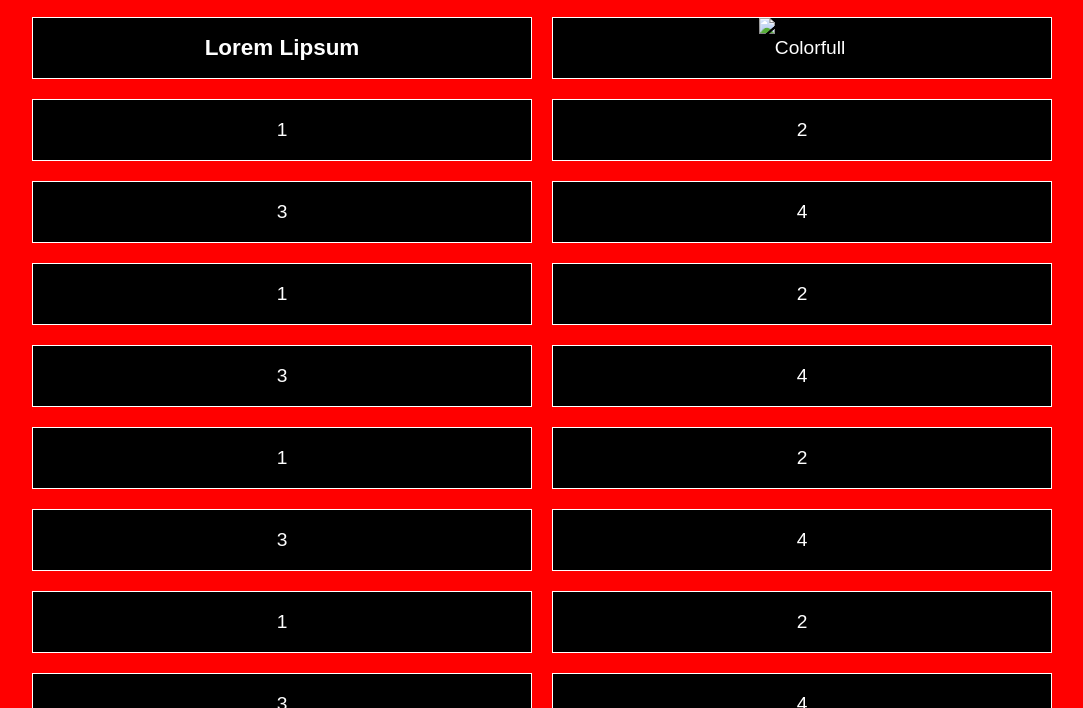
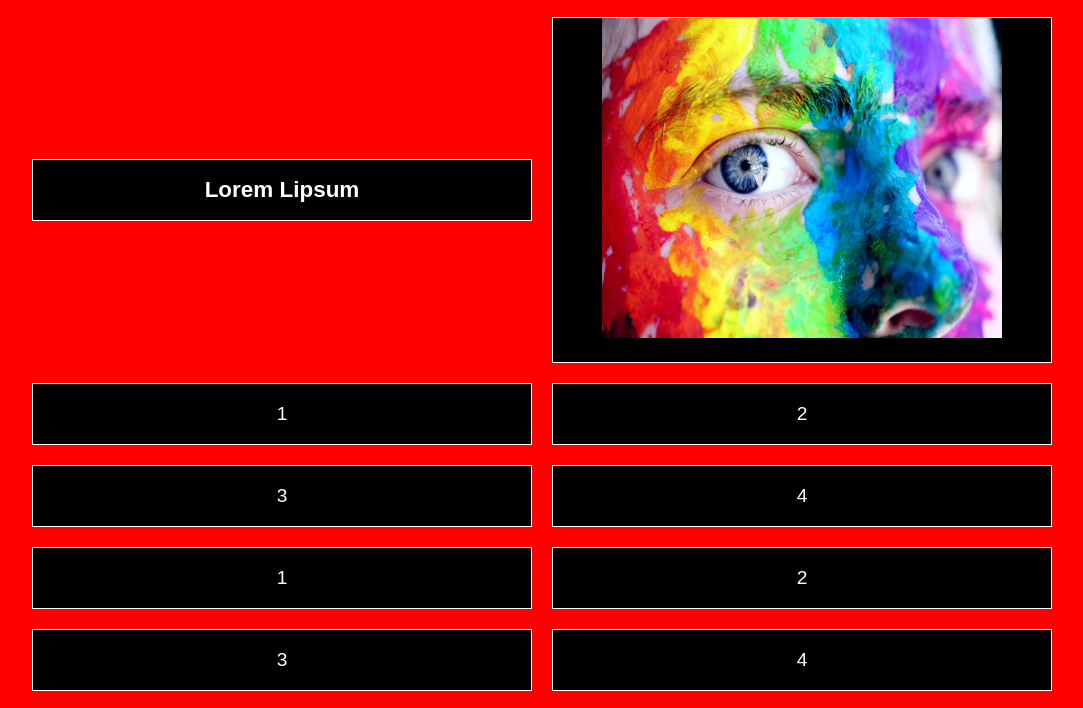
Before and after one commit to addwebcontent/dayone, a plain HTML site: page index.html in a window 1280 px wide. Shown: the part 75-783 px from the top of the page, without its empty margins (98-1181 px from the left). Drawn offline with Linux system fonts and the light colour scheme; the site is published under a folder, as on GitHub Pages, so addresses that start at the root find nothing.

Commit message:
Update index.html

```diff
--- a/index.html
+++ b/index.html
@@ -21,8 +21,8 @@
             </div>
             <div class="item imgdata">
                 <picture>
-                    <source type="image/webp" srcset="/images/image1.webp">
-                    <img alt="Colorfull" class="timg" src="/images/image1.webp" />
+                    <source type="image/webp" srcset="./images/image1.webp">
+                    <img alt="Colorfull" class="timg" src="./images/image1.webp" />
                     </picture>
             </div>
             <div class="item">1</div>
```
